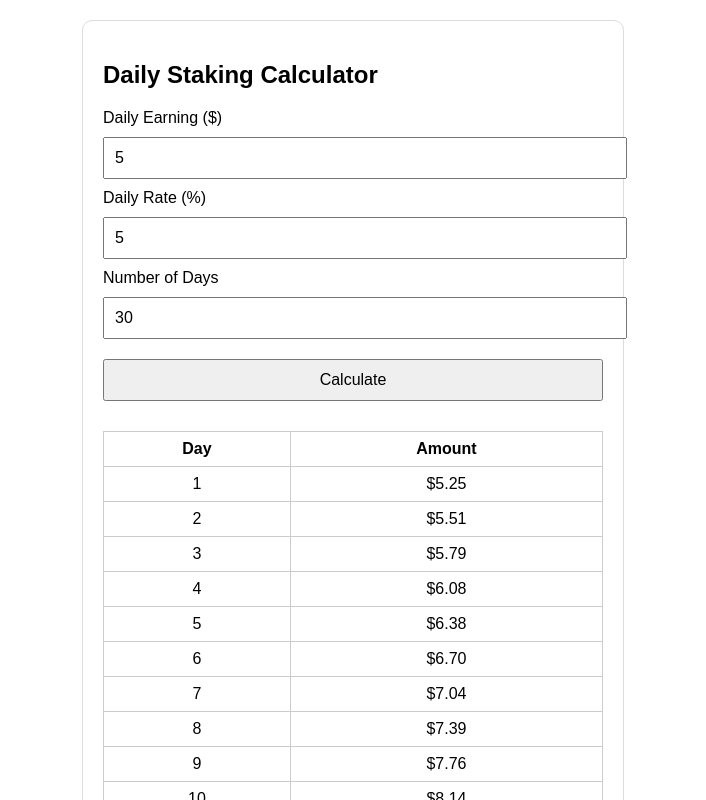
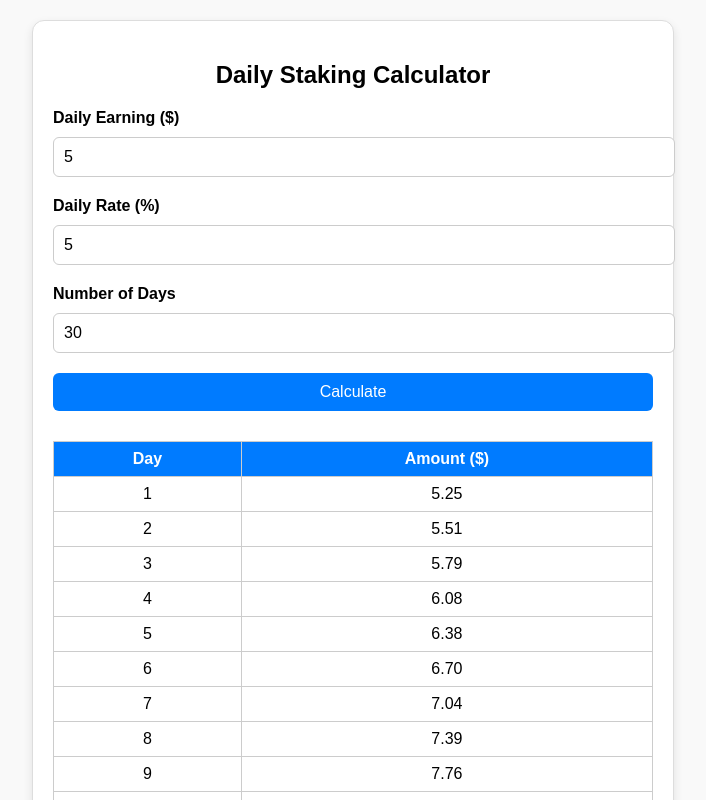
Before and after one commit to uniwebcalculator/Staking, a plain HTML site: page index.html in a window 1280 px wide. Both pictures are taken after typing "5", "5" into the empty fields and a click on the button "Calculate". Shown: the top 800 px of the page, without its empty margins (287-993 px from the left). Drawn offline with Linux system fonts and the light colour scheme.

Commit message:
Add files via upload

```diff
--- a/index.html
+++ b/index.html
@@ -1,4 +1,3 @@
-
 <!DOCTYPE html>
 <html lang="en">
 <head>
@@ -6,12 +5,18 @@
   <meta name="viewport" content="width=device-width, initial-scale=1.0">
   <title>Daily Staking Calculator</title>
   <style>
-    body { font-family: Arial, sans-serif; margin: 20px; }
-    .container { max-width: 500px; margin: auto; padding: 20px; border: 1px solid #ddd; border-radius: 10px; }
-    input, button { width: 100%; padding: 10px; margin: 10px 0; font-size: 16px; }
+    body { font-family: Arial, sans-serif; margin: 20px; background: #f9f9f9; }
+    .container { max-width: 600px; margin: auto; padding: 20px; background: white; border: 1px solid #ddd; border-radius: 12px; box-shadow: 0 4px 10px rgba(0,0,0,0.1); }
+    h2 { text-align: center; }
+    label { font-weight: bold; display: block; margin-top: 10px; }
+    input, button { width: 100%; padding: 10px; margin: 10px 0; font-size: 16px; border-radius: 6px; border: 1px solid #ccc; }
+    button { background: #007BFF; color: white; border: none; cursor: pointer; transition: background 0.3s; }
+    button:hover { background: #0056b3; }
     table { width: 100%; border-collapse: collapse; margin-top: 20px; }
     table, th, td { border: 1px solid #ccc; }
+    th { background: #007BFF; color: white; }
     th, td { padding: 8px; text-align: center; }
+    .summary { margin-top: 20px; padding: 15px; background: #f0f8ff; border-radius: 8px; border: 1px solid #cce; }
   </style>
 </head>
 <body>
@@ -29,6 +34,7 @@
     <button onclick="calculate()">Calculate</button>
 
     <div id="result"></div>
+    <div id="summary" class="summary"></div>
   </div>
 
   <script>
@@ -39,19 +45,28 @@
 
       if (isNaN(earning) || isNaN(rate) || isNaN(days)) {
         document.getElementById('result').innerHTML = '<p style="color:red">Please enter valid numbers.</p>';
+        document.getElementById('summary').innerHTML = '';
         return;
       }
 
-      let html = '<table><tr><th>Day</th><th>Amount</th></tr>';
+      let html = '<table><tr><th>Day</th><th>Amount ($)</th></tr>';
       let amount = earning;
 
       for (let i = 1; i <= days; i++) {
         amount += amount * rate; // compound interest
-        html += `<tr><td>${i}</td><td>$${amount.toFixed(2)}</td></tr>`;
+        html += `<tr><td>${i}</td><td>${amount.toFixed(2)}</td></tr>`;
       }
 
       html += '</table>';
       document.getElementById('result').innerHTML = html;
+
+      let profit = amount - earning;
+      document.getElementById('summary').innerHTML = `
+        <h3>Summary</h3>
+        <p><b>Starting Amount:</b> $${earning.toFixed(2)}</p>
+        <p><b>Final Amount after ${days} days:</b> $${amount.toFixed(2)}</p>
+        <p><b>Total Profit:</b> $${profit.toFixed(2)}</p>
+      `;
     }
   </script>
 </body>
```
